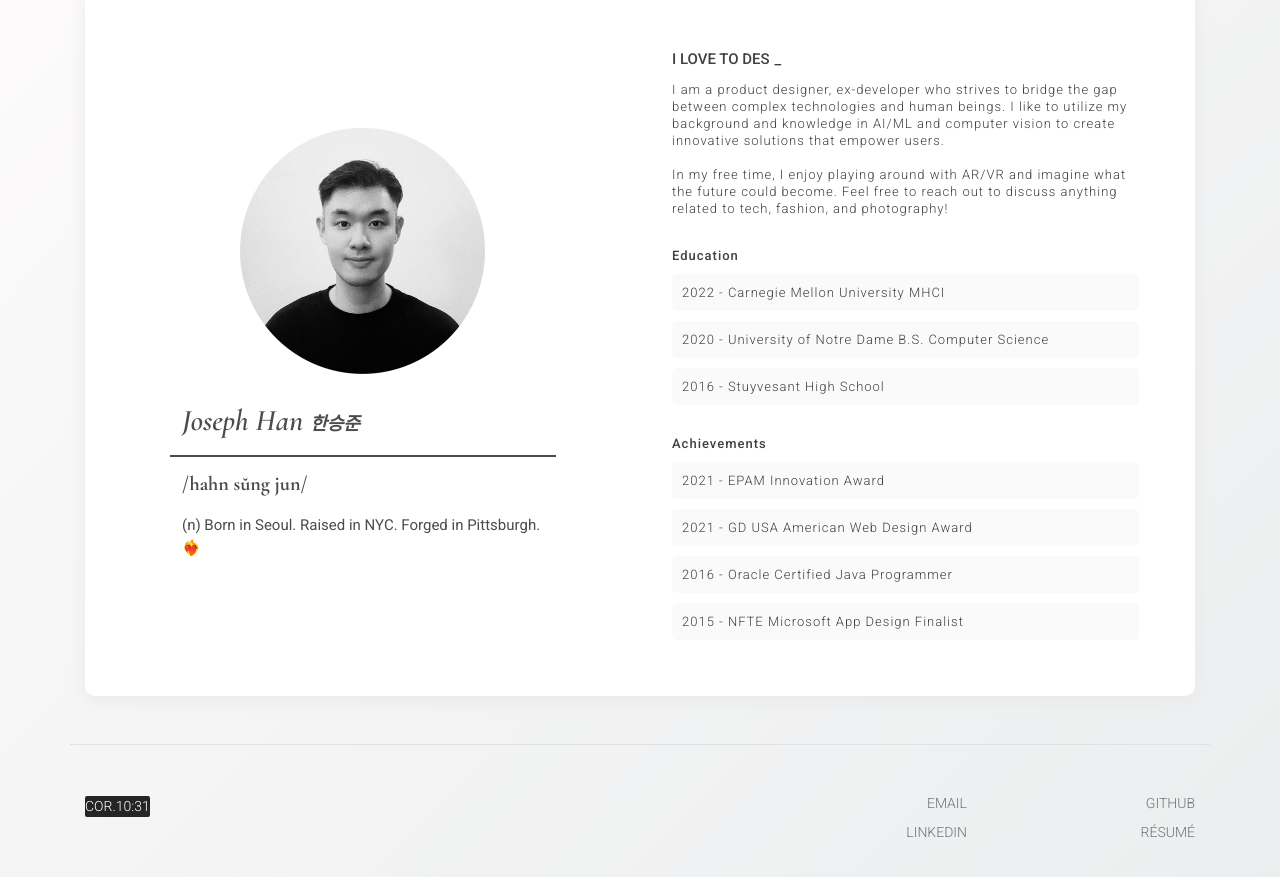
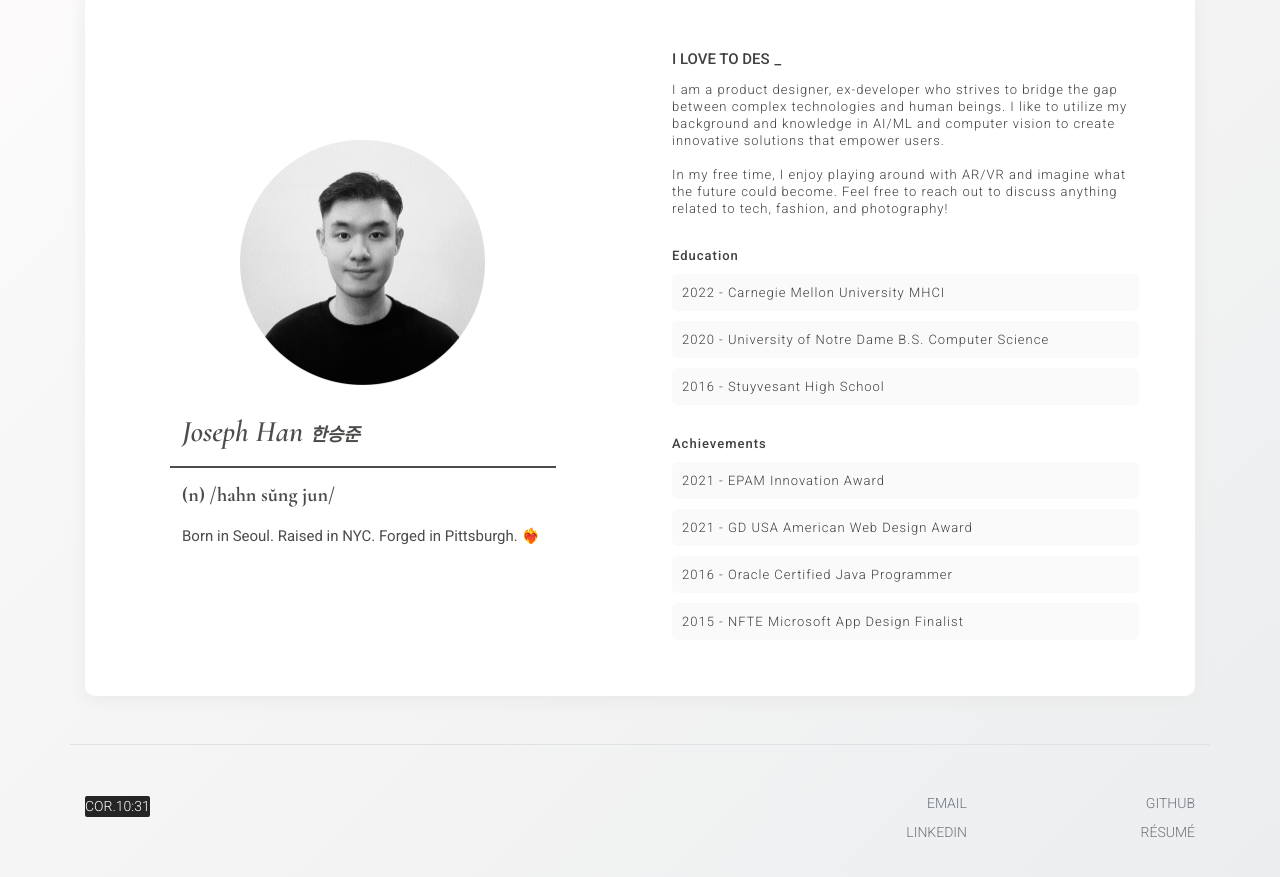
Before and after one commit to PeperoJo/PeperoJo.github.io, a plain HTML site: page index.html in a window 1280 px wide. Shown: the part 2003-2880 px from the top of the page. Drawn offline with nearby package versions, Linux system fonts and the light colour scheme; animation ran at ten frames a second; a web font is replaced by a local one.

Commit message:
Update index.html

```diff
--- a/index.html
+++ b/index.html
@@ -131,10 +131,10 @@
                 </div>
                 <div class="about-name-info">
                   <!-- <span class="korean">최민지</span> -->
-                  <span class="about-name-dictionary">/hahn sŭng jun/</span>
+                  <span class="about-name-dictionary">(n) /hahn sŭng jun/</span>
                   <br>
                   <div class="about-name-definition">
-                    (n) Born in Seoul. Raised in NYC. Forged in Pittsburgh. ❤️‍🔥
+                    Born in Seoul. Raised in NYC. Forged in Pittsburgh. ❤️‍🔥
                   </div>
                   <!-- <div class="definition">
                     (See also:
```
